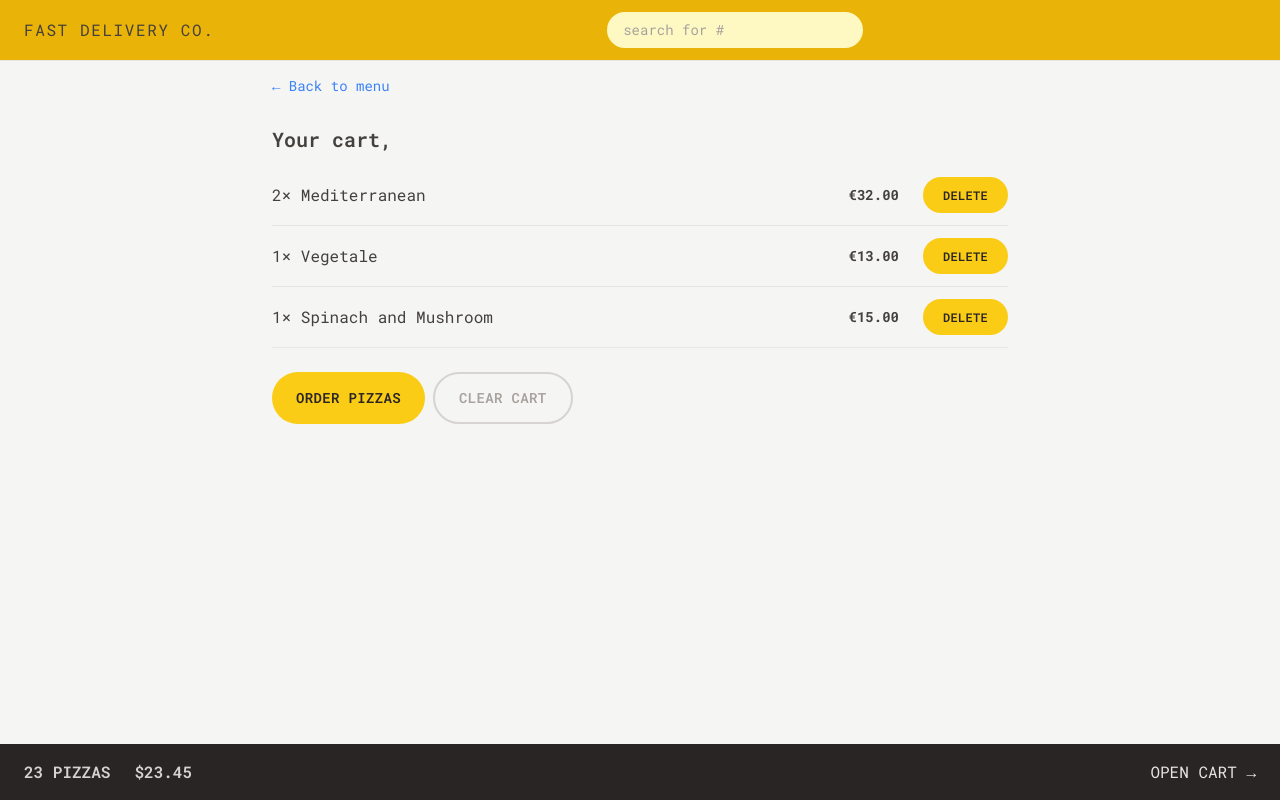
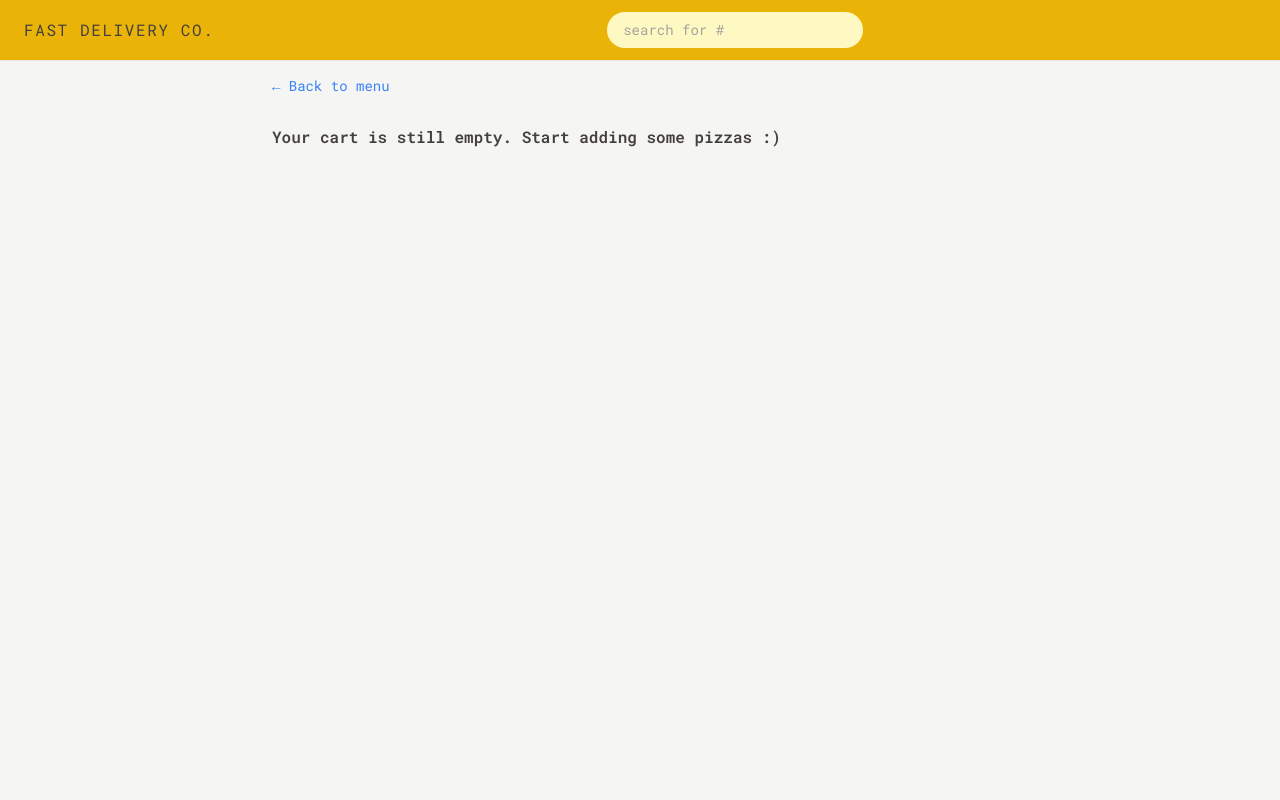
Before and after one commit to AnexDev1/fast-delivery, a React (Vite) app: page /cart in a window 1280 px wide. Built offline with nearby package versions, Linux system fonts and the light colour scheme.

Commit message:
built the cart and implemented the add and delete

```diff
--- a/src/features/cart/Cart.jsx
+++ b/src/features/cart/Cart.jsx
@@ -1,35 +1,17 @@
 import LinkButton from "../../ui/LinkButton";
 import Button from "../../ui/Button";
 import CartItem from "../../features/cart/CartItem";
-import { useSelector } from "react-redux";
-
-const fakeCart = [
-  {
-    pizzaId: 12,
-    name: "Mediterranean",
-    quantity: 2,
-    unitPrice: 16,
-    totalPrice: 32,
-  },
-  {
-    pizzaId: 6,
-    name: "Vegetale",
-    quantity: 1,
-    unitPrice: 13,
-    totalPrice: 13,
-  },
-  {
-    pizzaId: 11,
-    name: "Spinach and Mushroom",
-    quantity: 1,
-    unitPrice: 15,
-    totalPrice: 15,
-  },
-];
-
+import { useDispatch, useSelector } from "react-redux";
+import { clearCart, getCart, getUsername } from "./cartSlice";
+import EmptyCart from "./EmptyCart";
 function Cart() {
-  const cart = fakeCart;
-  const username = useSelector((state) => state.user.username);
+  const cart = useSelector(getCart);
+  const dispatch = useDispatch();
+  function handleClearCart() {
+    dispatch(clearCart());
+  }
+  const username = useSelector(getUsername);
+  if (!cart.length) return <EmptyCart />;
   return (
     <div className="px-4 py-3">
       <LinkButton to="/menu">&larr; Back to menu</LinkButton>
@@ -46,7 +28,9 @@
         <Button to="/order/new" type="primary">
           Order pizzas
         </Button>
-        <Button type="secondary">Clear Cart</Button>
+        <Button type="secondary" onClick={handleClearCart}>
+          Clear Cart
+        </Button>
       </div>
     </div>
   );
--- a/src/features/cart/CartItem.jsx
+++ b/src/features/cart/CartItem.jsx
@@ -1,5 +1,6 @@
-import Button from "../../ui/Button";
 import { formatCurrency } from "../../utilities/helpers";
+
+import DeleteItem from "./DeleteItem";
 function CartItem({ item }) {
   const { pizzaId, name, quantity, totalPrice } = item;
 
@@ -10,7 +11,7 @@
       </p>
       <div className="flex items-center justify-between sm:gap-6">
         <p className="text-sm font-bold"> {formatCurrency(totalPrice)}</p>
-        <Button type="small">Delete</Button>
+        <DeleteItem pizzaId={pizzaId} />
       </div>
     </li>
   );
--- a/src/features/cart/CartOverview.jsx
+++ b/src/features/cart/CartOverview.jsx
@@ -1,11 +1,17 @@
+import { useSelector } from "react-redux";
 import { Link } from "react-router-dom";
+import { getTotalCartQuantity, getTotalCartPrice } from "./cartSlice";
+import { formatCurrency } from "../../utilities/helpers";
 
 function CartOverview() {
+  const totalCartQuantity = useSelector(getTotalCartQuantity);
+  const totalCartPrice = useSelector(getTotalCartPrice);
+  if (!totalCartQuantity) return null;
   return (
     <div className=" flex items-center justify-between bg-stone-800  px-4 py-4 text-sm uppercase text-stone-200 sm:px-6 md:text-base">
       <p className="space-x-4 font-semibold text-stone-300 sm:space-x-6">
-        <span>23 pizzas</span>
-        <span>$23.45</span>
+        <span>{totalCartQuantity} pizzas</span>
+        <span>${formatCurrency(totalCartPrice)}</span>
       </p>
       <Link to="/cart">Open cart &rarr;</Link>
     </div>
--- /dev/null
+++ b/src/features/cart/DeleteItem.jsx
@@ -0,0 +1,17 @@
+import { useDispatch } from "react-redux";
+import { deleteItem } from "./cartSlice";
+import Button from "../../ui/Button";
+
+function DeleteItem({ pizzaId }) {
+  const dispatch = useDispatch();
+  function handleDeleteItem() {
+    dispatch(deleteItem(pizzaId));
+  }
+  return (
+    <Button type="small" onClick={handleDeleteItem}>
+      Delete
+    </Button>
+  );
+}
+
+export default DeleteItem;
--- a/src/features/cart/EmptyCart.jsx
+++ b/src/features/cart/EmptyCart.jsx
@@ -1,11 +1,13 @@
-import { Link } from 'react-router-dom';
+import LinkButton from "../../ui/LinkButton";
 
 function EmptyCart() {
   return (
-    <div>
-      <Link to="/menu">&larr; Back to menu</Link>
+    <div className="px-4 py-3">
+      <LinkButton to="/menu">&larr; Back to menu</LinkButton>
 
-      <p>Your cart is still empty. Start adding some pizzas :)</p>
+      <p className="mt-7 font-semibold">
+        Your cart is still empty. Start adding some pizzas :)
+      </p>
     </div>
   );
 }
--- /dev/null
+++ b/src/features/cart/cartSlice.js
@@ -0,0 +1,55 @@
+import { createSlice } from "@reduxjs/toolkit";
+
+const initialState = {
+  cart: [],
+};
+const cartSlice = createSlice({
+  name: "cart",
+  initialState,
+  reducers: {
+    addItem(state, action) {
+      //payload = newItem
+      state.cart.push(action.payload);
+    },
+    deleteItem(state, action) {
+      //payload = pizzaId
+      state.cart = state.cart.filter((item) => item.pizzaId !== action.payload);
+    },
+    increaseItemQuantity(state, action) {
+      const item = state.cart.find((item) => item.pizzaId === action.payload);
+
+      item.quantity++;
+      item.totalPrice = item.quantity * item.unitPrice;
+    },
+    decreaseItemQuantity(state, action) {
+      const item = state.cart.find((item) => item.pizzaId === action.payload);
+
+      item.quantity--;
+    },
+    //clearing the state
+    clearCart(state) {
+      state.cart = [];
+    },
+  },
+});
+
+export const {
+  addItem,
+  deleteItem,
+  increaseItemQuantity,
+  decreaseItemQuantity,
+  clearCart,
+} = cartSlice.actions;
+
+export default cartSlice.reducer;
+export const getTotalCartQuantity = (state) =>
+  state.cart.cart.reduce((sum, item) => sum + item.quantity, 0);
+
+export const getTotalCartPrice = (state) =>
+  state.cart.cart.reduce((sum, item) => sum + item.totalPrice, 0);
+
+export const getCart = (state) => state.cart.cart;
+
+export const getUsername = (state) => state.user.username;
+
+export const getCurrentQuantityById = (id=> state=> state.cart.cart.find(item=> item.pizzaId === id)?.quantity ?? 0)
--- a/src/features/menu/MenuItem.jsx
+++ b/src/features/menu/MenuItem.jsx
@@ -1,8 +1,24 @@
+import { useDispatch, useSelector } from "react-redux";
 import Button from "../../ui/Button";
 import { formatCurrency } from "../../utilities/helpers";
+import { addItem, getCurrentQuantityById } from "../cart/cartSlice";
+import DeleteItem from "../cart/DeleteItem";
 
 function MenuItem({ pizza }) {
+  const dispatch = useDispatch();
   const { id, name, unitPrice, ingredients, soldOut, imageUrl } = pizza;
+  const currentQuantity = useSelector(getCurrentQuantityById(id));
+  const isInCart = currentQuantity > 0;
+  function handleAddToCart() {
+    const newItem = {
+      pizzaId: id,
+      name,
+      quantity: 1,
+      unitPrice,
+      totalPrice: unitPrice * 1,
+    };
+    dispatch(addItem(newItem));
+  }
 
   return (
     <li className="flex gap-4 py-2">
@@ -24,7 +40,12 @@
               Sold out
             </p>
           )}
-          <Button type="small">Add to Cart</Button>
+          {isInCart && <DeleteItem pizzaId={id} />}
+          {!soldOut && !isInCart && (
+            <Button type="small" onClick={handleAddToCart}>
+              Add to Cart
+            </Button>
+          )}
         </div>
       </div>
     </li>
--- a/src/store.js
+++ b/src/store.js
@@ -1,8 +1,10 @@
 import { configureStore } from "@reduxjs/toolkit";
 import userReducer from "./features/user/userSlice";
+import cartReducer from "./features/cart/cartSlice";
 const store = configureStore({
   reducer: {
     user: userReducer,
+    cart: cartReducer,
   },
 });
 
--- a/src/ui/Button.jsx
+++ b/src/ui/Button.jsx
@@ -1,6 +1,6 @@
 import { Link } from "react-router-dom";
 
-function Button({ children, disabled, to, type }) {
+function Button({ children, disabled, to, type, onClick }) {
   const base =
     "inline-block text-sm rounded-full bg-yellow-400  font-semibold uppercase tracking-wide text-stone-800 transition-colors duration-300 hover:bg-yellow-300 focus:bg-yellow-300 focus:outline-none focus:ring focus:ring-yellow-300 focus:ring-offset-2 disabled:cursor-not-allowed ";
   const styles = {
@@ -8,6 +8,7 @@
     small: base + "text-xs px-4 py-2 md:px-5 md:py-2.5",
     secondary:
       "inline-block text-sm rounded-full border-2 border-stone-300 font-semibold uppercase tracking-wide focus:text-stone-800 text-stone-400 transition-colors duration-300 hover:bg-stone-300 hover:text-stone-800 focus:bg-stone-300 focus:outline-none focus:ring focus:ring-stone-200 focus:ring-offset-2 disabled:cursor-not-allowed px-4 py-2.5 md:px-6 md:py-3.5",
+    rounded: base + "px-2.5 py-1 flex item-center",
   };
 
   if (to)
@@ -15,6 +16,13 @@
       <Link to={to} className={styles[type]}>
         {children}
       </Link>
+    );
+
+  if (onClick)
+    return (
+      <button onClick={onClick} disabled={disabled} className={styles[type]}>
+        {children}
+      </button>
     );
   return (
     <button disabled={disabled} className={styles[type]}>
```
